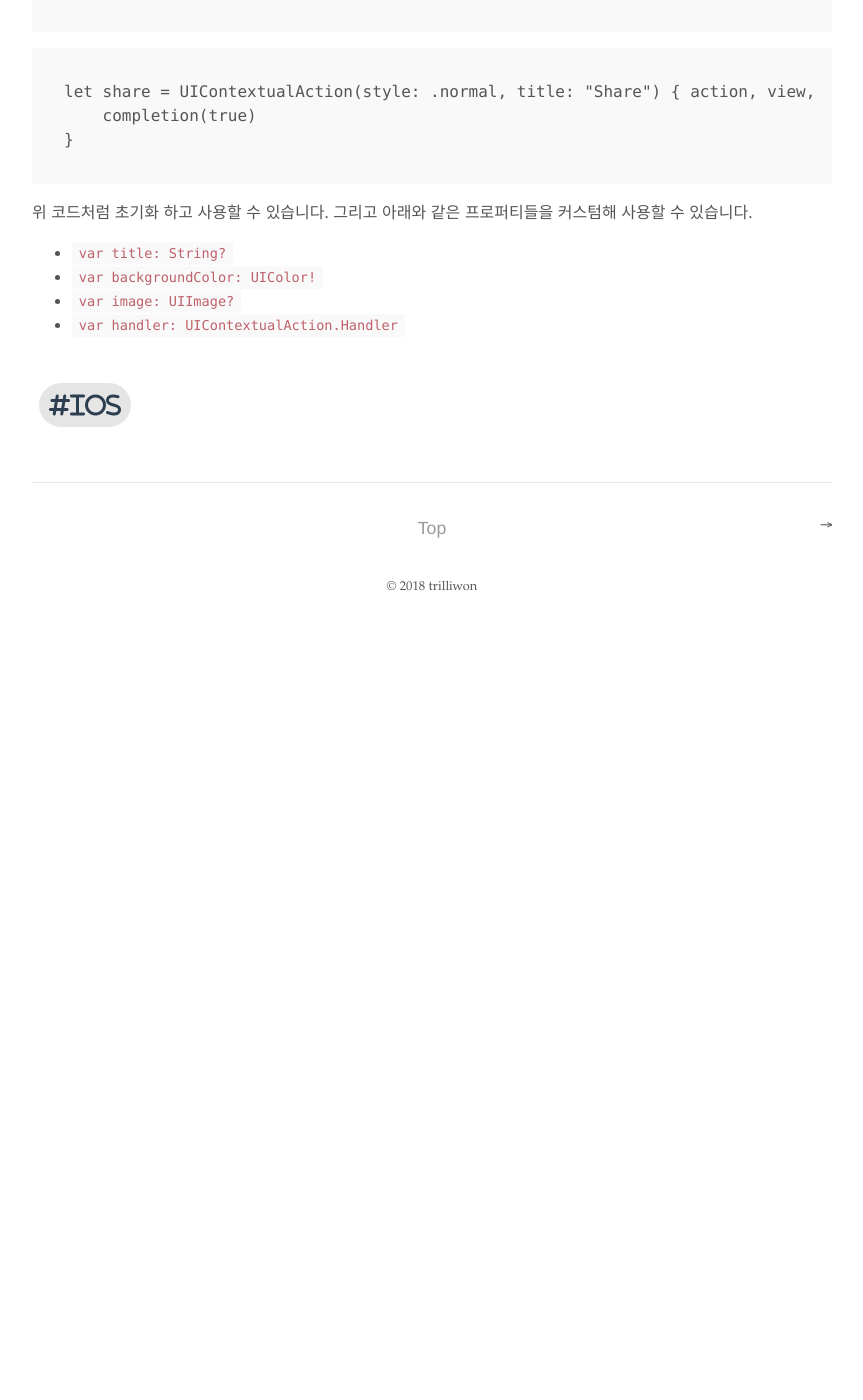
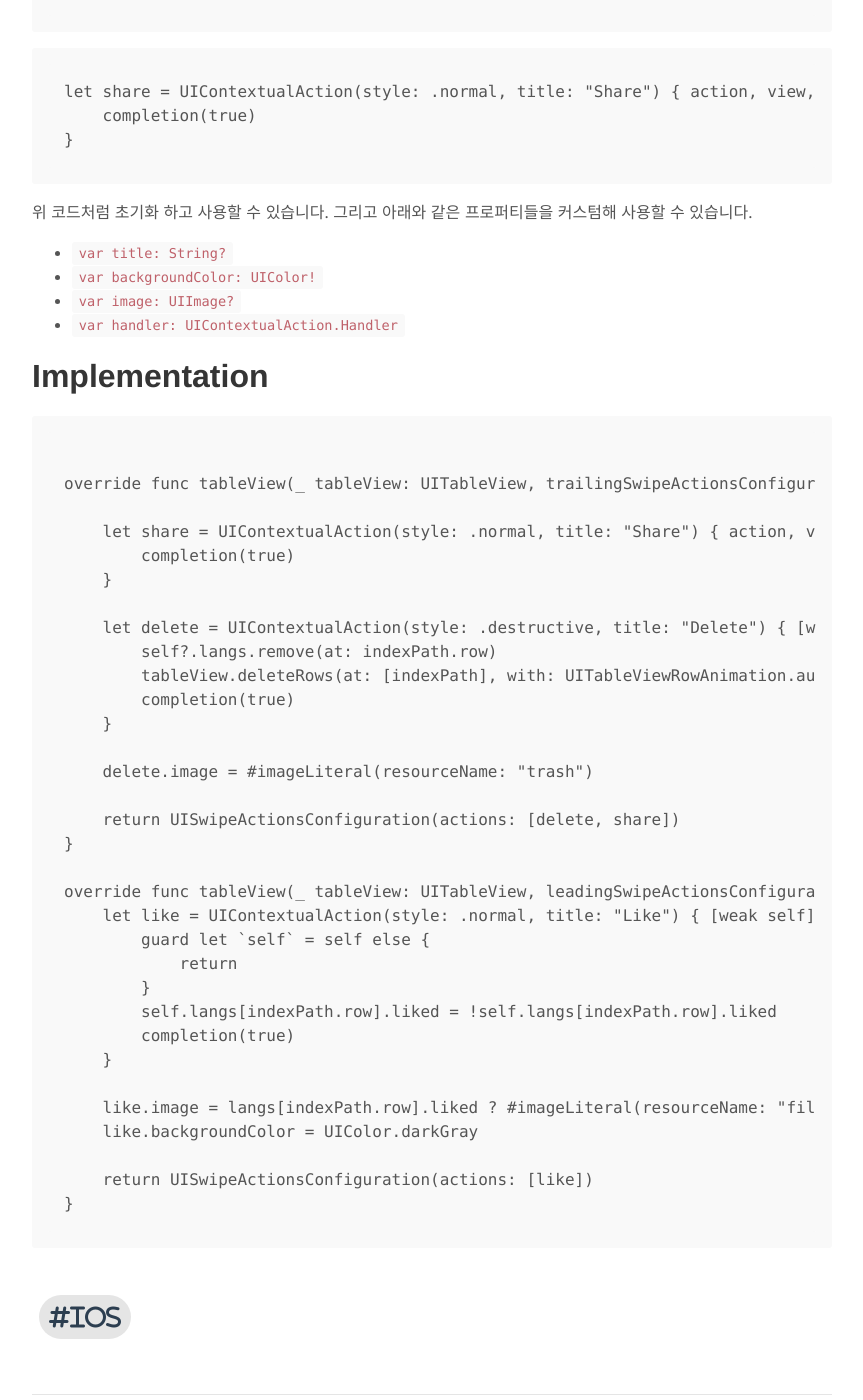
Before and after one commit to trilliwon/ABL, a Jekyll site: the page built from _posts/ios/2018-08-26-uitableview-swipe.md, in a window 1280 px wide and 1400 px high, scrolled down 1169 px. Shown: the whole window, without its empty margins (208-1071 px from the left). Built offline with Jekyll 4.4.1, drawn with Linux system fonts in a browser that asks for light colours; nearby versions of some CDN libraries; before the commit the page ends 1799 px from its top, so only the background shows below that.

Commit message:
Sun Aug 26 14:21:19 KST 2018

````diff
--- a/_posts/ios/2018-08-26-uitableview-swipe.md
+++ b/_posts/ios/2018-08-26-uitableview-swipe.md
@@ -54,3 +54,40 @@ let share = UIContextualAction(style: .normal, title: "Share") { action, view, c
 - `var backgroundColor: UIColor!`
 - `var image: UIImage?`
 - `var handler: UIContextualAction.Handler`
+
+# Implementation
+
+```
+
+override func tableView(_ tableView: UITableView, trailingSwipeActionsConfigurationForRowAt indexPath: IndexPath) -> UISwipeActionsConfiguration? {
+
+    let share = UIContextualAction(style: .normal, title: "Share") { action, view, completion in
+        completion(true)
+    }
+
+    let delete = UIContextualAction(style: .destructive, title: "Delete") { [weak self] action, view, completion in
+        self?.langs.remove(at: indexPath.row)
+        tableView.deleteRows(at: [indexPath], with: UITableViewRowAnimation.automatic)
+        completion(true)
+    }
+
+    delete.image = #imageLiteral(resourceName: "trash")
+
+    return UISwipeActionsConfiguration(actions: [delete, share])
+}
+
+override func tableView(_ tableView: UITableView, leadingSwipeActionsConfigurationForRowAt indexPath: IndexPath) -> UISwipeActionsConfiguration? {
+    let like = UIContextualAction(style: .normal, title: "Like") { [weak self] action, view, completion in
+        guard let `self` = self else {
+            return
+        }
+        self.langs[indexPath.row].liked = !self.langs[indexPath.row].liked
+        completion(true)
+    }
+
+    like.image = langs[indexPath.row].liked ? #imageLiteral(resourceName: "filledLike") : #imageLiteral(resourceName: "like")
+    like.backgroundColor = UIColor.darkGray
+
+    return UISwipeActionsConfiguration(actions: [like])
+}
+```
````
